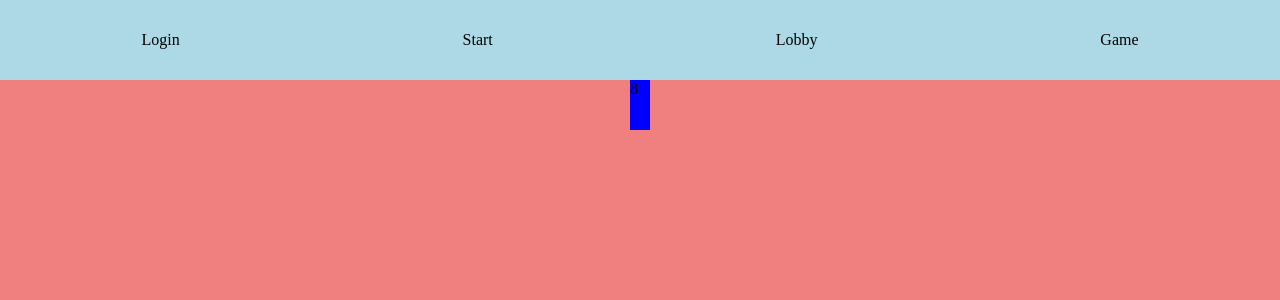
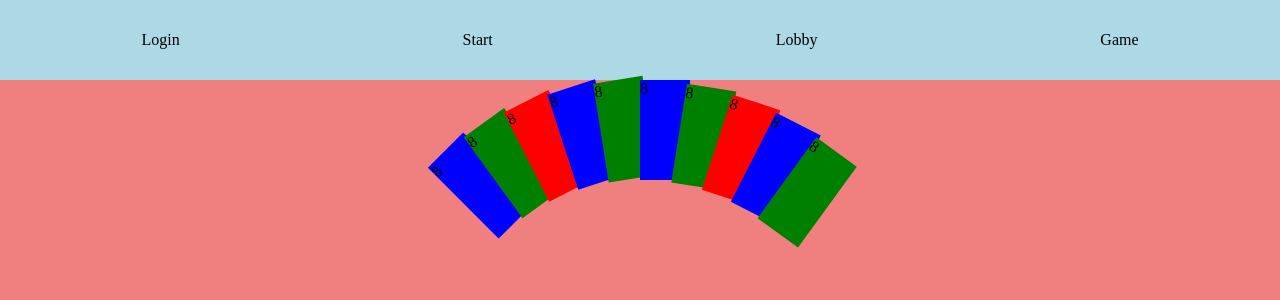
Before and after one commit to ChickNCurry/wizard-frontend, a React app: page /game in a window 1280 px wide. Shown: the top 300 px of the page. Built offline with nearby package versions, Linux system fonts and the light colour scheme.

Commit message:
add rd rotation for hand

```diff
--- a/package.json
+++ b/package.json
@@ -2,6 +2,7 @@
     "name": "wizard-frontend",
     "version": "1.0.0",
     "main": "index.tsx",
+    "type": "module",
     "repository": "https://github.com/ChickNCurry/wizard-frontend.git",
     "author": "Max Burzer <maxi.burzer@gmail.com>",
     "license": "MIT",
--- a/src/components/Card.tsx
+++ b/src/components/Card.tsx
@@ -2,9 +2,15 @@ import React from 'react';
 
 import {cardProps} from '../types/props';
 
-export default function Card({cardSuit, cardType}: cardProps) {
+export default function Card({cardSuit, cardType, rotation}: cardProps) {
     return (
-        <div className="card" style={{background: cardSuit}}>
+        <div
+            className="card"
+            style={{
+                background: cardSuit,
+                transform: `rotate(${rotation}deg)`,
+            }}
+        >
             {cardType}
         </div>
     );
--- a/src/components/Hand.tsx
+++ b/src/components/Hand.tsx
@@ -1,11 +1,29 @@
 import React from 'react';
-import {CardSuit, CardType} from '../types/types';
+import {CardObject, CardSuit, CardType} from '../types/types';
 import Card from './Card';
 
 export default function Hand() {
-    return (
-        <div className="hand">
-            <Card cardSuit={CardSuit.BLUE} cardType={CardType.EIGHT} />
-        </div>
-    );
+    const getCards = () => {
+        const cards: CardObject[] = [
+            {suit: CardSuit.BLUE, type: CardType.EIGHT},
+            {suit: CardSuit.GREEN, type: CardType.EIGHT},
+            {suit: CardSuit.RED, type: CardType.EIGHT},
+            {suit: CardSuit.BLUE, type: CardType.EIGHT},
+            {suit: CardSuit.GREEN, type: CardType.EIGHT},
+            {suit: CardSuit.BLUE, type: CardType.EIGHT},
+            {suit: CardSuit.GREEN, type: CardType.EIGHT},
+            {suit: CardSuit.RED, type: CardType.EIGHT},
+            {suit: CardSuit.BLUE, type: CardType.EIGHT},
+            {suit: CardSuit.GREEN, type: CardType.EIGHT},
+        ];
+
+        const stepSize = 90 / cards.length;
+        let start = -stepSize * Math.floor(cards.length / 2);
+        start = cards.length % 2 === 1 ? start - stepSize / 2 : start;
+
+        return cards.map((card, index) => (
+            <Card key={index} cardSuit={card.suit} cardType={card.type} rotation={start + index * stepSize} />
+        ));
+    };
+    return <div className="hand">{getCards()}</div>;
 }
--- a/src/styles/style.css
+++ b/src/styles/style.css
@@ -42,7 +42,13 @@ body {
     justify-content: center;
 }
 
+.hand {
+    position: relative;
+}
+
 .card {
-    height: 50px;
-    width: 20px;
+    position: absolute;
+    transform-origin: 0 300px;
+    height: 100px;
+    width: 50px;
 }
--- a/src/types/props.ts
+++ b/src/types/props.ts
@@ -3,4 +3,5 @@ import {CardSuit, CardType} from './types';
 export interface cardProps {
     cardSuit: CardSuit;
     cardType: CardType;
+    rotation: number;
 }
--- a/src/types/types.ts
+++ b/src/types/types.ts
@@ -1,3 +1,10 @@
+export enum CardSuit {
+    GREEN = 'green',
+    BLUE = 'blue',
+    RED = 'red',
+    YELLOW = 'yellow',
+}
+
 export enum CardType {
     JESTER = 0,
     ONE = 1,
@@ -16,9 +23,7 @@ export enum CardType {
     WIZARD = 14,
 }
 
-export enum CardSuit {
-    GREEN = 'green',
-    BLUE = 'blue',
-    RED = 'red',
-    YELLOW = 'yellow',
+export interface CardObject {
+    suit: CardSuit;
+    type: CardType;
 }
--- a/tsconfig.json
+++ b/tsconfig.json
@@ -9,6 +9,6 @@
         "sourceMap": true,
         "target": "esnext"
     },
-    "exclude": ["node_modules"],
+    "exclude": ["node_modules, webpack.config.js"],
     "include": ["src/**/*"]
 }
--- a/webpack.config.js
+++ b/webpack.config.cjs
@@ -9,6 +9,7 @@ module.exports = {
     output: {
         path: __dirname + '/dist/',
         filename: 'bundle.js',
+        publicPath: '/',
     },
     module: {
         rules: [
@@ -26,6 +27,9 @@ module.exports = {
             },
         ],
     },
+    devServer: {
+        historyApiFallback: true,
+    },
     devtool: prod ? undefined : 'source-map',
     plugins: [
         new HtmlWebpackPlugin({
```
